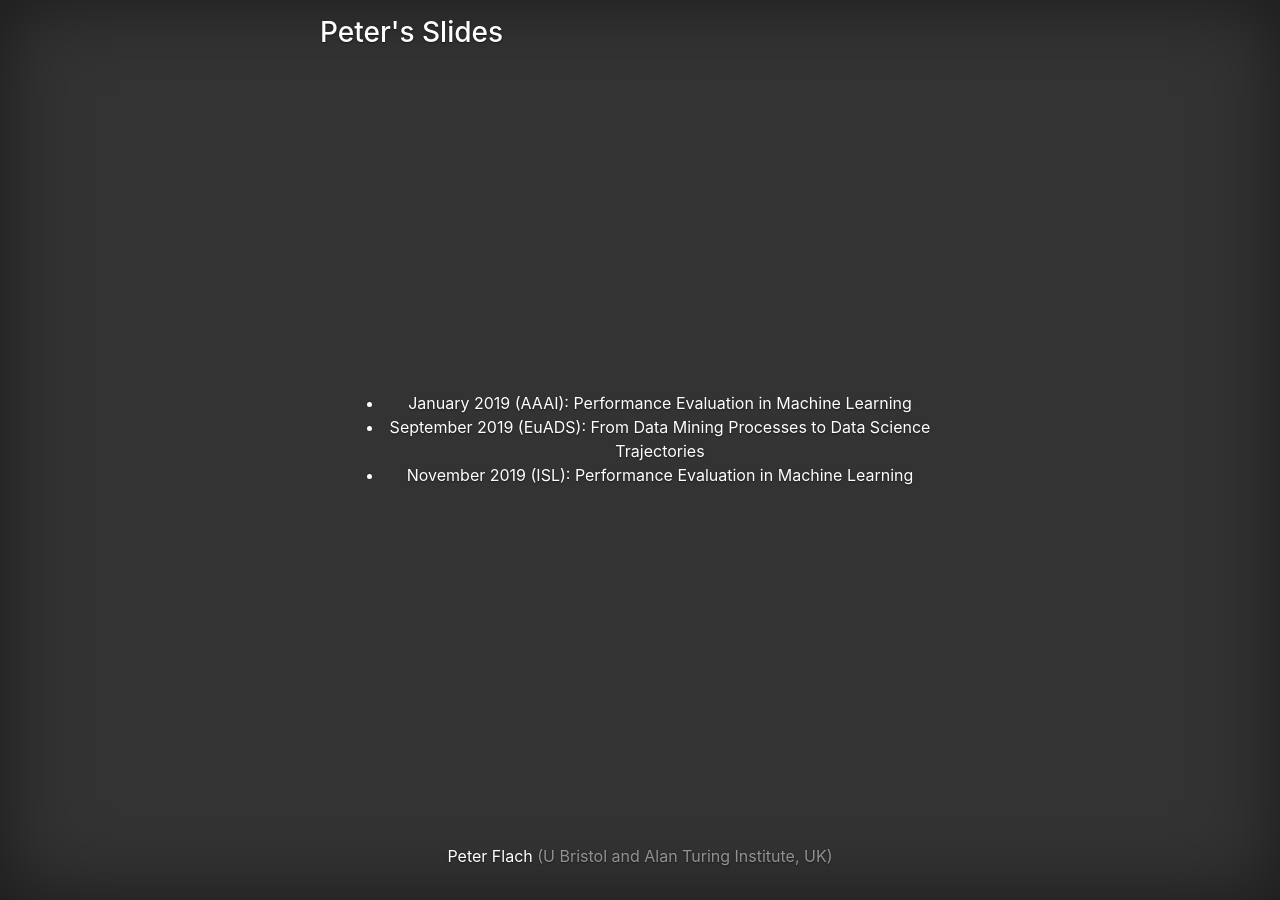
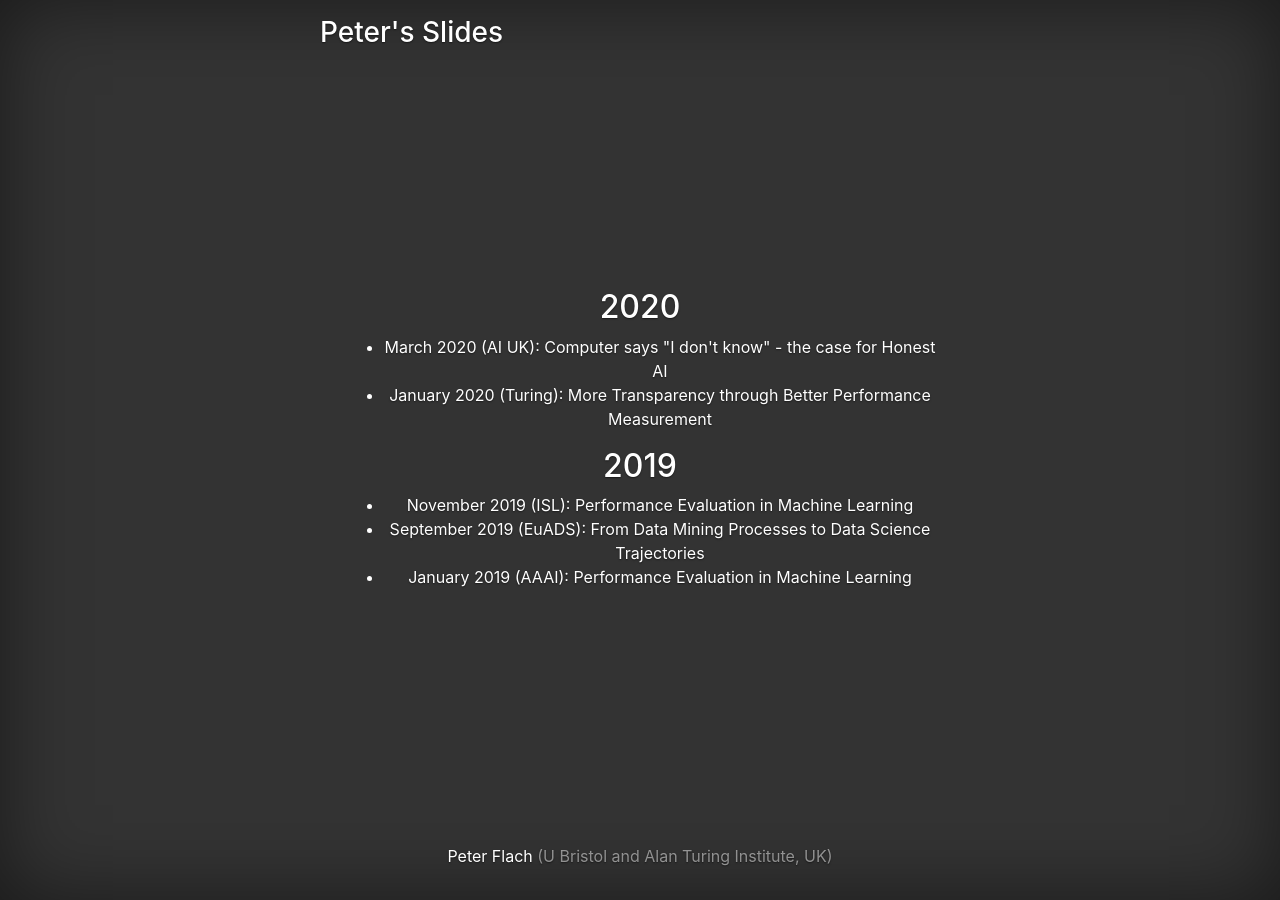
Before and after one commit to perellonieto/slides_flach, a Jekyll site: the page built from index.html, in a window 1280 px wide. Built offline with Jekyll 4.4.1, drawn with Linux system fonts in a browser that asks for light colours.

Commit message:
Update index.html

```diff
--- a/index.html
+++ b/index.html
@@ -47,11 +47,19 @@ layout: none
   </header>
 
   <main role="main" class="inner cover">
+  <h2>2020</h2>
     <ul>
+      <li>March 2020 (AI UK): Computer says "I don't know" - the case for Honest AI
+      <li><a href="2020_turing">January 2020 (Turing): More Transparency through Better Performance Measurement</a></li>
+    </ul>
+
+  <h2>2019</h2>
+    <ul>
+      <li><a href="2019_isl">November 2019 (ISL): Performance Evaluation in Machine Learning</a></li>
+      <li><a href="2019_euads">September 2019 (EuADS): From Data Mining Processes to Data Science Trajectories</a></li>
       <li><a href="2019_aaai">January 2019 (AAAI): Performance Evaluation in Machine Learning</a></li>
-      <li><a href="2019_euads">September 2019 (EuADS): From Data Mining Processes to Data Science Trajectories</a></li>
-      <li><a href="2019_isl">November 2019 (ISL): Performance Evaluation in Machine Learning</a></li>
     </ul>
+
   </main>
 
   <footer class="mastfoot mt-auto">
```
